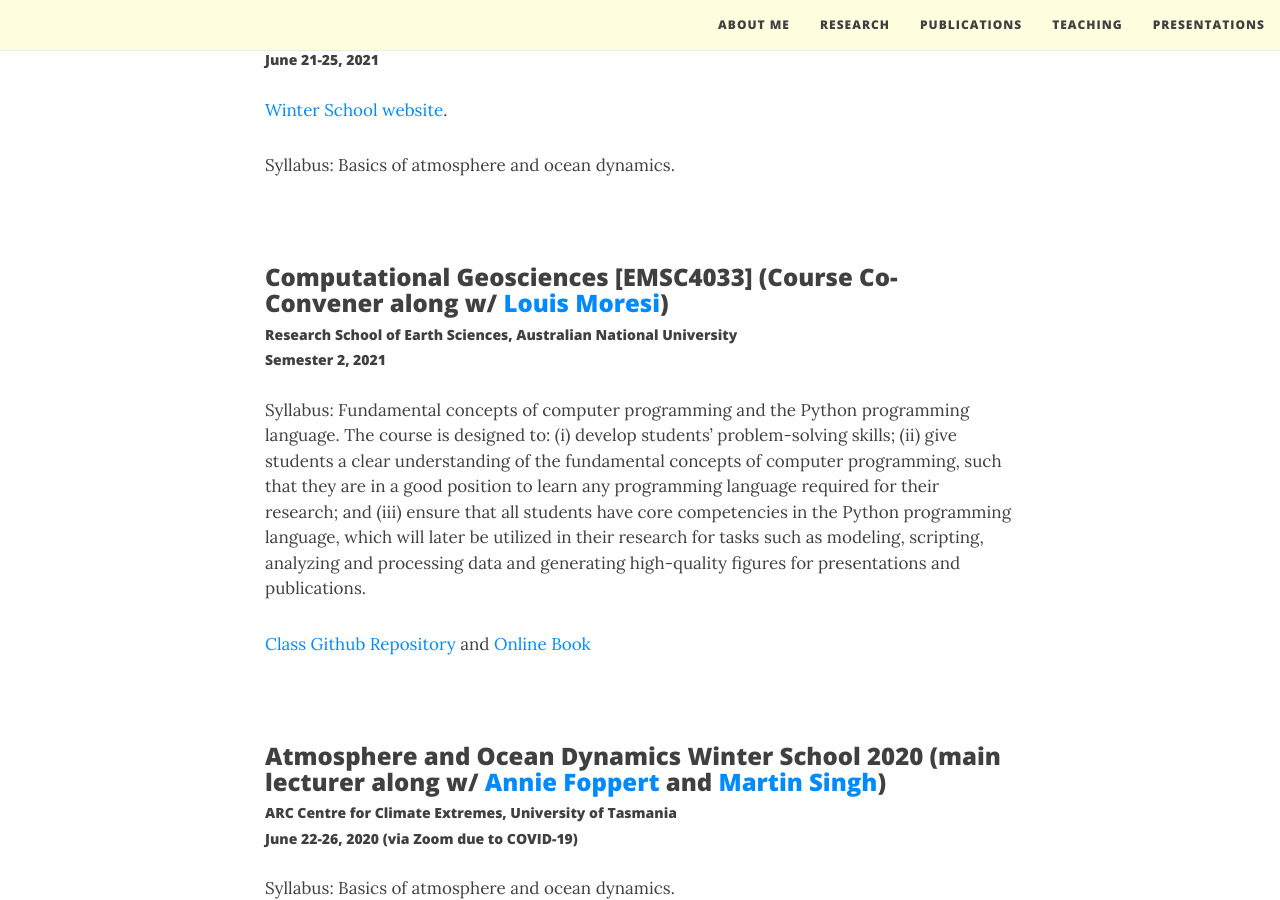
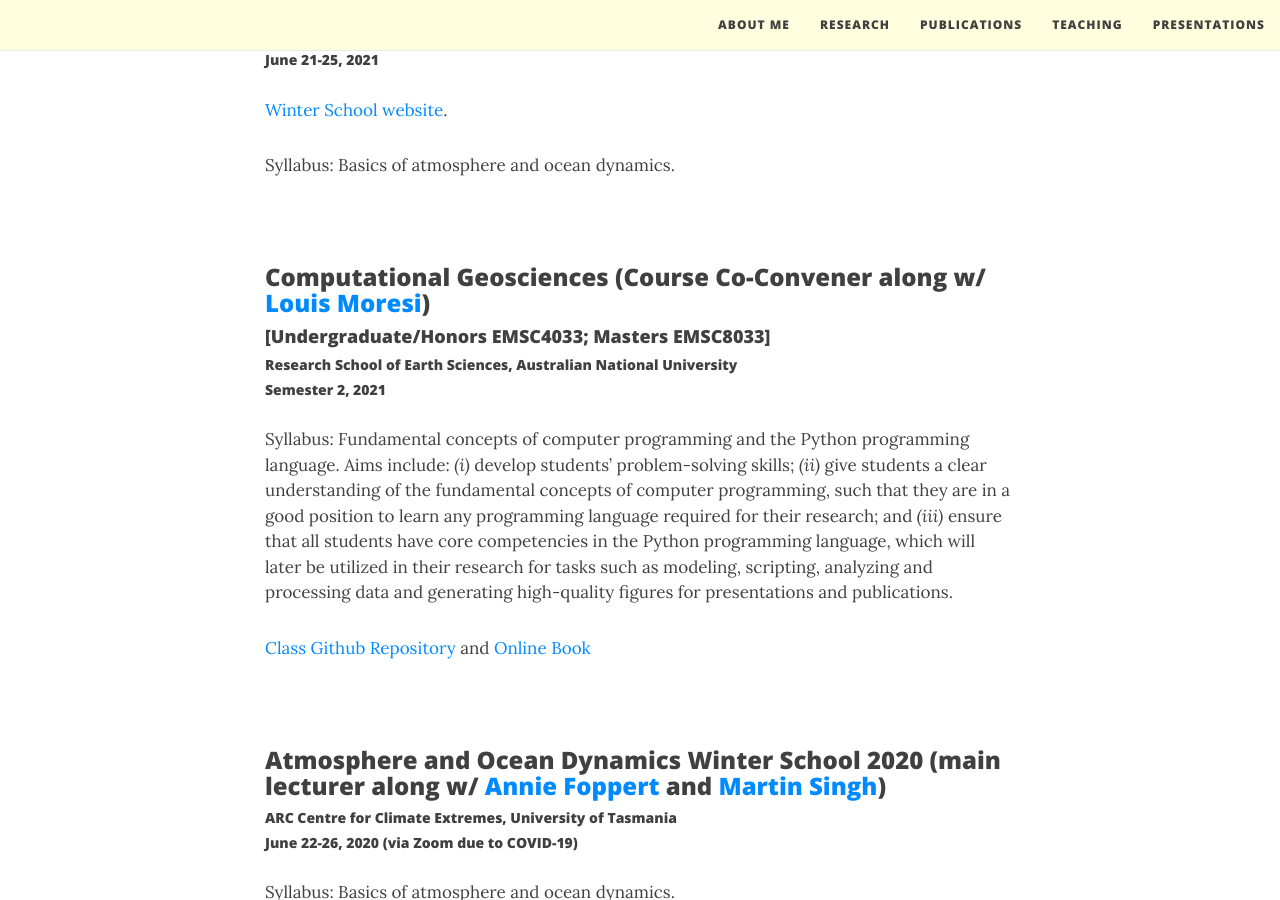
Before and after one commit to navidcy/navidcy.github.io, a Jekyll site: the page built from teaching.md, in a window 1280 px wide and 900 px high, scrolled down 282 px. Built offline with Jekyll 4.4.1, drawn with Linux system fonts in a browser that asks for light colours; nearby versions of some CDN libraries.

Commit message:
adds EMSC4033 info

```diff
--- a/teaching.md
+++ b/teaching.md
@@ -15,11 +15,12 @@ Syllabus: Basics of atmosphere and ocean dynamics.
 
 <br>
 
-### Computational Geosciences [EMSC4033] (Course Co-Convener along w/ [Louis Moresi](http://www.moresi.info))
+### Computational Geosciences (Course Co-Convener along w/ [Louis Moresi](http://www.moresi.info))
+#### [Undergraduate/Honors EMSC4033; Masters EMSC8033]
 ##### Research School of Earth Sciences, Australian National University
 ##### Semester 2, 2021
 
-Syllabus: Fundamental concepts of computer programming and the Python programming language. The course is designed to: (i) develop students’ problem-solving skills; (ii) give students a clear understanding of the fundamental concepts of computer programming, such that they are in a good position to learn any programming language required for their research; and (iii) ensure that all students have core competencies in the Python programming language, which will later be utilized in their research for tasks such as modeling, scripting, analyzing and processing data and generating high-quality figures for presentations and publications.
+Syllabus: Fundamental concepts of computer programming and the Python programming language. Aims include: *(i)* develop students' problem-solving skills; *(ii)* give students a clear understanding of the fundamental concepts of computer programming, such that they are in a good position to learn any programming language required for their research; and *(iii)* ensure that all students have core competencies in the Python programming language, which will later be utilized in their research for tasks such as modeling, scripting, analyzing and processing data and generating high-quality figures for presentations and publications.
 
 [Class Github Repository][EMSC4033-repo]{:target="_blank"} and [Online Book][EMSC4033-book]{:target="_blank"}
 
```
